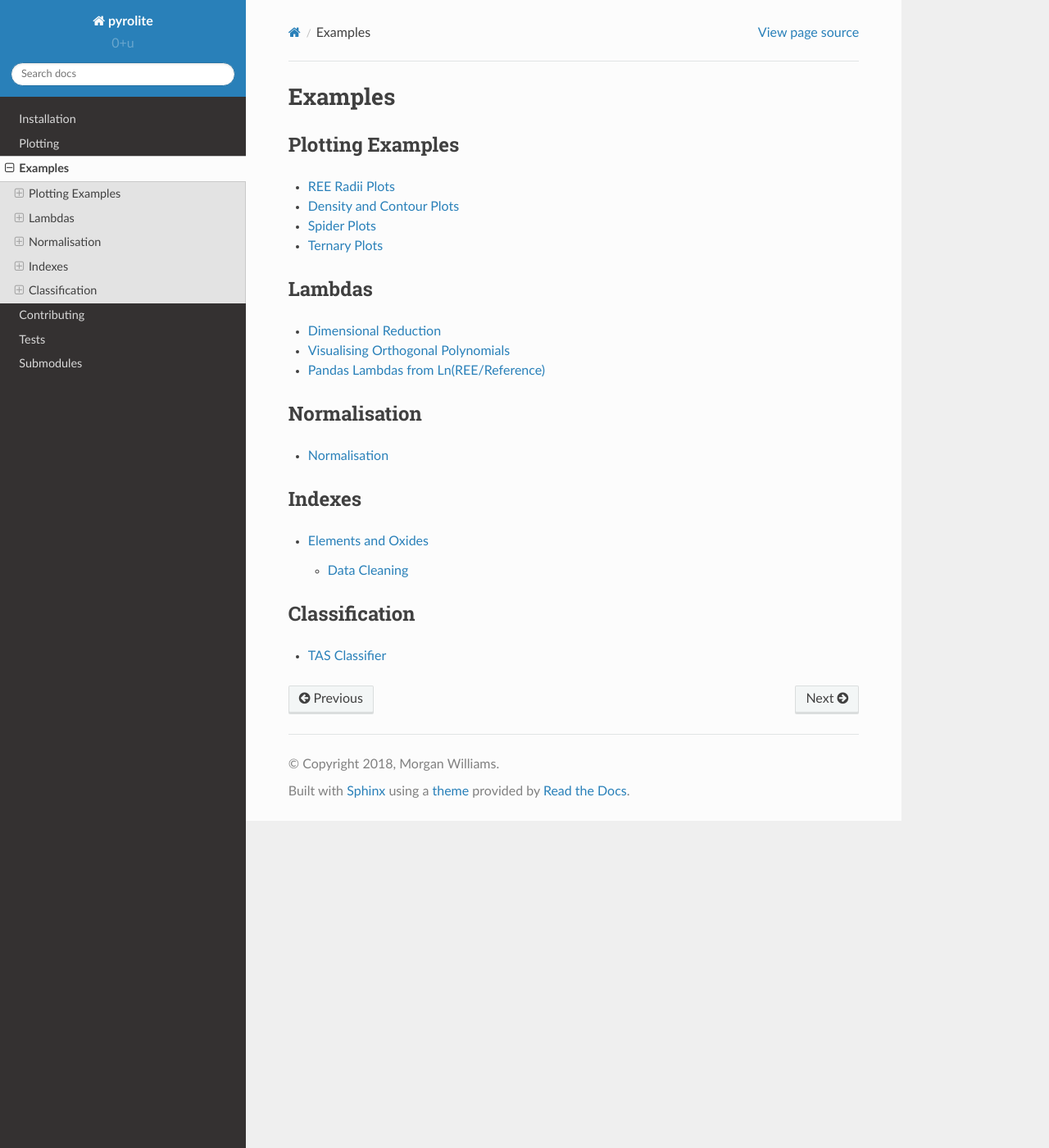
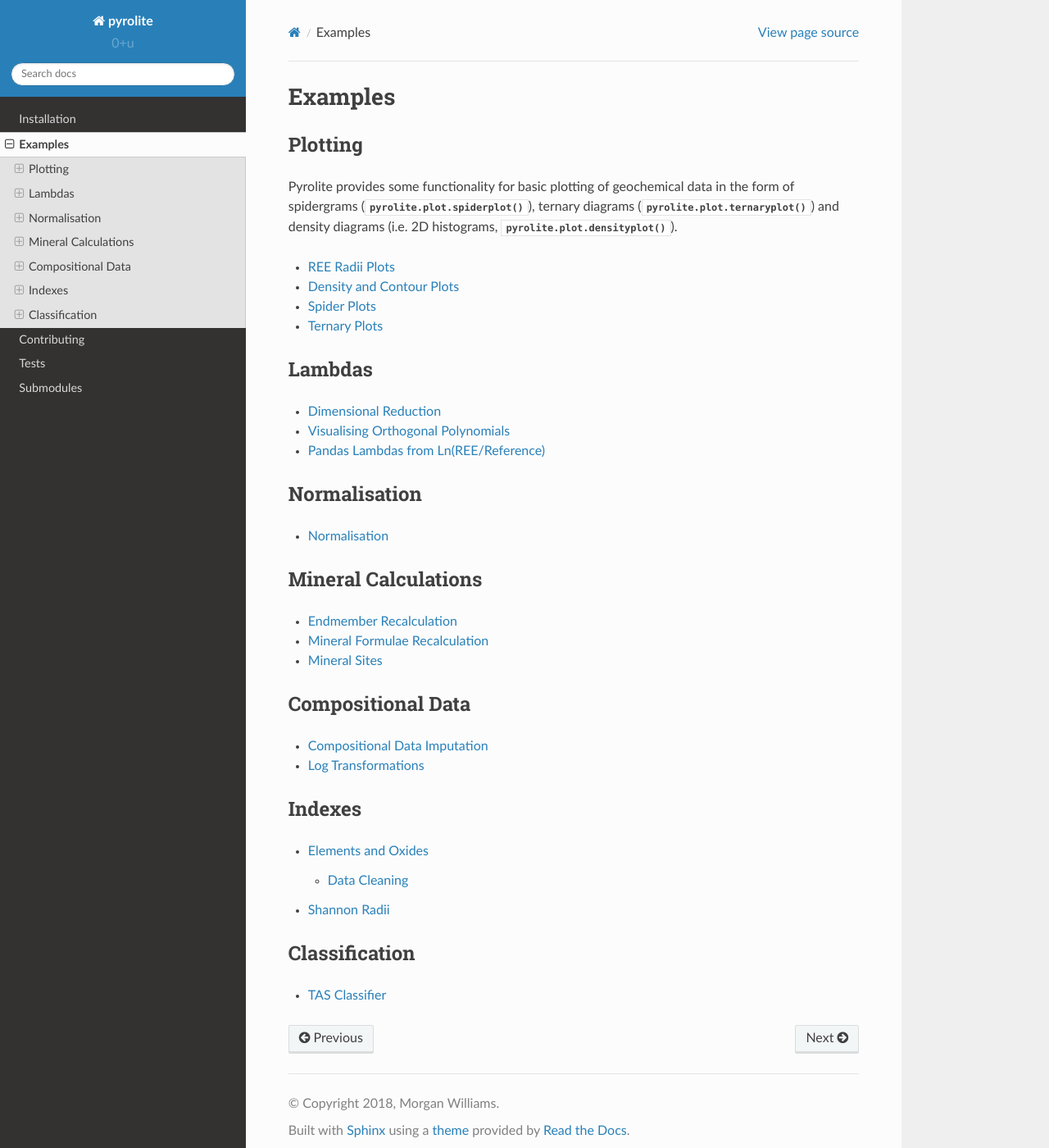
Before and after one commit to morganjwilliams/pyrolite, a Sphinx documentation site: the page built from docs/source/usage/examples.rst, in a window 1280 px wide and 1400 px high. Shown: the whole window at 82% size. Built offline with Sphinx 7.4.7 and the Read the Docs theme 2.0.0, drawn with Linux system fonts in a browser that asks for light colours.

Commit message:
Docs Template for New Examples

```diff
--- a/docs/source/index.rst
+++ b/docs/source/index.rst
@@ -11,7 +11,6 @@
    :maxdepth: 1
 
    usage/installation
-   usage/plotting
    usage/examples
    usage/contributing
    usage/tests
--- /dev/null
+++ b/docs/source/usage/eg/comp/impute.rst
@@ -0,0 +1,4 @@
+Compositional Data Imputation
+-----------------------------
+
+.. note:: This page is currently incomplete and a work in progress.
--- /dev/null
+++ b/docs/source/usage/eg/comp/logtransform.rst
@@ -0,0 +1,4 @@
+Log Transformations
+-------------------
+
+.. note:: This page is currently incomplete and a work in progress.
--- /dev/null
+++ b/docs/source/usage/eg/indexes/shannon.rst
@@ -0,0 +1,4 @@
+Shannon Radii
+=============
+
+.. note:: This page is currently incomplete and a work in progress.
--- /dev/null
+++ b/docs/source/usage/eg/mineral/endmembers.rst
@@ -0,0 +1,4 @@
+Endmember Recalculation
+-----------------------
+
+.. note:: This page is currently incomplete and a work in progress.
--- /dev/null
+++ b/docs/source/usage/eg/mineral/mineral.rst
@@ -0,0 +1,4 @@
+Mineral Formulae Recalculation
+------------------------------
+
+.. note:: This page is currently incomplete and a work in progress.
--- /dev/null
+++ b/docs/source/usage/eg/mineral/sites.rst
@@ -0,0 +1,4 @@
+Mineral Sites
+--------------
+
+.. note:: This page is currently incomplete and a work in progress.
--- a/docs/source/usage/examples.rst
+++ b/docs/source/usage/examples.rst
@@ -1,10 +1,14 @@
 Examples
 ================
 
-.. _plotting_examples:
+Plotting
+---------
 
-Plotting Examples
------------------
+Pyrolite provides some functionality for basic plotting of geochemical data in the
+form of spidergrams (:func:`pyrolite.plot.spiderplot`),
+ternary diagrams (:func:`pyrolite.plot.ternaryplot`) and
+density diagrams (i.e. 2D histograms, :func:`pyrolite.plot.densityplot`).
+
 .. toctree::
    :glob:
    :maxdepth: 2
@@ -27,6 +31,25 @@ Normalisation
 
   eg/normalisation/*
 
+
+Mineral Calculations
+--------------------
+.. toctree::
+  :glob:
+  :maxdepth: 2
+
+  eg/mineral/*
+
+
+Compositional Data
+--------------------
+.. toctree::
+  :glob:
+  :maxdepth: 2
+
+  eg/comp/*
+
+
 Indexes
 -----------------
 .. toctree::
```
Also changed, not shown: docs/source/usage/plotting.rst (deleted, +0 -8 lines).
